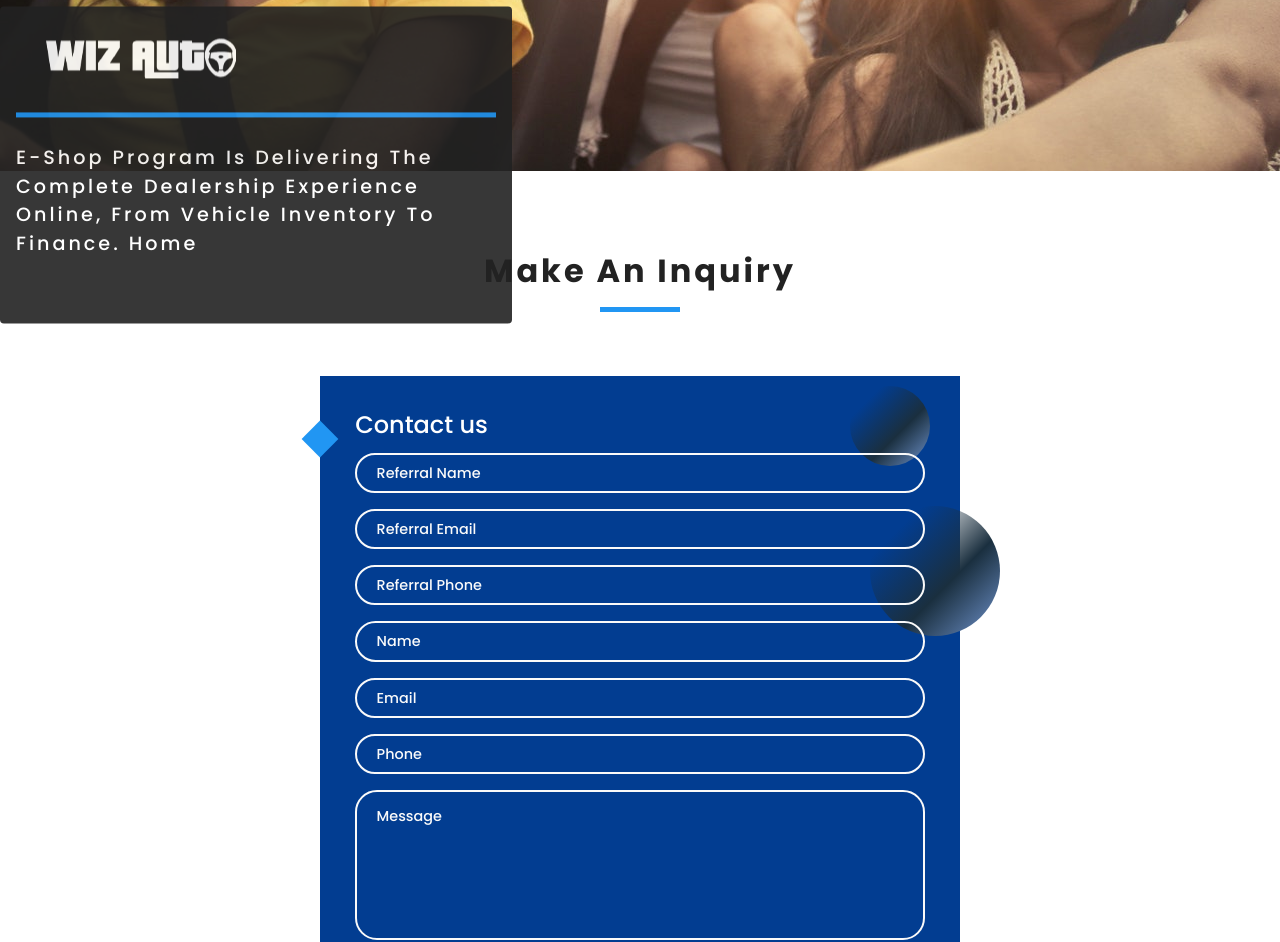
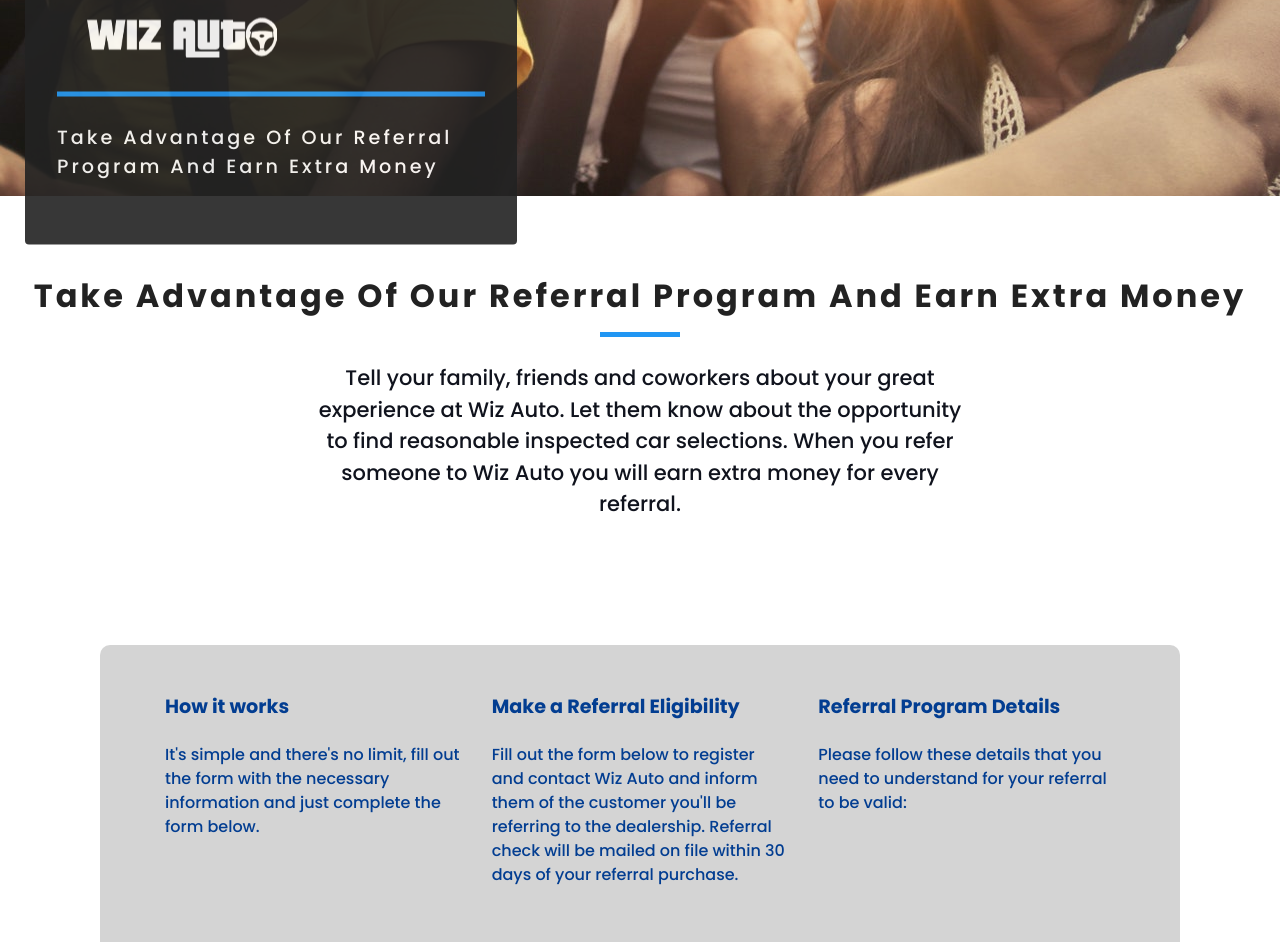
Before and after one commit to conceptdecorators/react-auto-contact-netlify, a React (Create React App) app: page /referral-program in a window 1280 px wide. Shown: the part 1300-2242 px from the top of the page. Built offline with nearby package versions, Linux system fonts and the light colour scheme; no server answers.

Commit message:
resposive footer and updated refferal page

```diff
--- a/src/App.css
+++ b/src/App.css
@@ -336,6 +336,25 @@
   padding: 50px 50px;
   width: 80%;
 }
+.flexcolwrap {
+  display: flex;
+  margin-top: -20px;
+  justify-content: center;
+  flex-wrap: wrap;
+  border-bottom: 0px solid #d4d4d4;
+  background: #d4d4d4;
+  border-radius: 10px;
+  color: #023d91;
+  padding: 50px 50px;
+  position: relative;
+  margin: 100px;
+}
+.flex3col {
+  width: 33.333%;
+  margin-bottom: 15px;
+  padding-right: 15px;
+  padding-left: 15px;
+}
 /* Contact us */
 .container {
   position: relative;
@@ -644,6 +663,10 @@
     padding: 0.5rem 0;
   }
 
+  /* contact width */
+  .width-adjust {
+    width: 70%;
+  }
   .footer_links {
     width: 100%;
     max-width: 1000px;
@@ -749,7 +772,8 @@
   background-position: center;
 }
 .responsive-inner {
-  /* transform: translateX(50%); */
+  transform: translateY(85%);
+  margin: 25px;
 }
 .banner-2 {
   display: inline-block;
@@ -762,15 +786,15 @@
 
   background: var(--mainBlack);
   border-radius: 4px;
-  /* margin-right: 32px;
-  margin-top: 113px; */
+  margin-right: 32px;
+  margin-top: 113px;
   -webkit-justify-content: center;
   justify-content: center;
   /* padding: 24px 56px 40px; */
   width: 40%;
   /* top: 55%;
   right: 5%; */
-  transform: translateY(145%);
+  /* transform: translateY(145%); */
   opacity: 0.9;
 }
 .banner-2 img {
@@ -796,8 +820,10 @@
     font-size: 3rem;
   }
   .banner-2 {
-    transform: translateY(100%);
+    /* transform: translateY(75%); */
+    padding: 2rem 2rem;
     opacity: 0.9;
+    width: 80%;
   }
 }
 @media screen and (min-width: 992px) {
@@ -808,8 +834,10 @@
     font-size: 4rem;
   }
   .banner-2 {
-    transform: translateY(150%);
+    /* transform: translateY(90%); */
     opacity: 0.9;
+    padding: 2rem 2rem;
+    width: 40%;
   }
 }
 /* End of Banner */
@@ -1163,28 +1191,31 @@
   .container .card {
     margin: 40px 20px;
   }
+  .flex3col {
+    width: 100%;
+    margin-bottom: 15px;
+    padding-right: 15px;
+    padding-left: 15px;
+  }
 }
 
 @media (max-width: 420px) {
+  .responsive-inner {
+    transform: translateY(20%);
+    margin: 0px;
+  }
   .banner {
     padding: 2rem 3rem;
     opacity: 0.8;
   }
   .banner-2 {
-    display: inline-block;
-    /* background: rgba(0, 0, 0, 0.5); */
-    color: var(--mainWhite);
-    padding: 2rem 1rem;
-    /* text-align: center; */
-    text-transform: capitalize;
-    letter-spacing: var(--mainSpacing);
-    background: var(--mainBlack);
-    border-radius: 4px;
-    justify-content: center;
-    /* padding: 24px 56px 40px; */
-    width: 90%;
-    transform: translateY(110%);
-    opacity: 0.9;
+    padding: 2rem 2rem;
+    width: 80%;
+    /* transform: translateY(90%); */
+  }
+  .info-paragraph {
+    text-align: center;
+    width: 100%;
   }
   /* testimonal */
   .container .card .content {
@@ -1192,6 +1223,32 @@
   }
   .container .card:hover img {
     height: 300px;
+  }
+  .width-adjust {
+    width: 100%;
+  }
+  .flexcolwrap {
+    display: flex;
+    margin-top: -20px;
+    justify-content: center;
+    flex-wrap: wrap;
+    border-bottom: 0px solid #d4d4d4;
+    background: #d4d4d4;
+    border-radius: 10px;
+    color: #023d91;
+    padding: 50px 50px;
+    position: relative;
+    margin: 20px;
+  }
+}
+@media (max-width: 320px) {
+  .responsive-inner {
+    transform: translateY(0%);
+    margin: 0px;
+  }
+  .banner-2 {
+    padding: 2rem 1rem;
+    width: 100%;
   }
 }
 /* end of rooms fitler*/
--- a/src/components/Footer.js
+++ b/src/components/Footer.js
@@ -47,12 +47,10 @@
             </div> */}
             <div className="footer_link-items">
               <h2 className="footer-heading">Follow Us</h2>
-              <a href="/">Instagram</a>
-              <a href="https://www.youtube.com/user/zilah126/videos">Youtube</a>
-              <a href="https://www.facebook.com/Zilah-Music-Publishing-162465233801098/#">
-                Facebook
-              </a>
-              <a href="https://twitter.com/zilahmusicpub">Twitter</a>
+              <a href="https://www.instagram.com/wizauto_/">Instagram</a>
+              <a href="/">Youtube</a>
+              <a href="/">Facebook</a>
+              <a href="/">Twitter</a>
             </div>
           </div>
         </div>
--- a/src/components/HostForm.js
+++ b/src/components/HostForm.js
@@ -13,7 +13,7 @@
           Send us a quick note using the form below. We will get back to you
           very shortly. Remember, your comments and feedbacks are very important
           to best serve you and we appreciate them.If you would like to contact
-          us by phone, please call us at (631) 676-5005 during our business
+          us by phone, please call us at (267) 676-5005 during our business
           hours.
         </p>
       </div>
@@ -31,7 +31,7 @@
             <div class="info">
               <div class="information">
                 <img src={FaTwitterSquare} class="icon" alt="" />
-                <p>92 Cherry Drive Uniondale, NY 11553</p>
+                <p>92 Cherry Drive Philadelphia, PA 19122</p>
               </div>
               <div class="information">
                 <img src="img/email.png" class="icon" alt="" />
@@ -59,7 +59,7 @@
             </div>
           </div>
 
-          <div class="contact-form">
+          <div class="contact-form" id="program">
             <span class="circle one"></span>
             <span class="circle two"></span>
 
--- a/src/components/mailer.js
+++ b/src/components/mailer.js
@@ -22,7 +22,7 @@
           Send us a quick note using the form below. We will get back to you
           very shortly. Remember, your comments and feedbacks are very important
           to best serve you and we appreciate them.If you would like to contact
-          us by phone, please call us at (631) 676-5005 during our business
+          us by phone, please call us at (267) 676-5005 during our business
           hours.
         </p>
       </div>
@@ -40,7 +40,7 @@
             <div class="info">
               <div class="information">
                 <img src={FaTwitterSquare} class="icon" alt="" />
-                <p>92 Cherry Drive Uniondale, NY 11553</p>
+                <p>92 Cherry Drive Philadelphia, PA 19122</p>
               </div>
               <div class="information">
                 <img src="img/email.png" class="icon" alt="" />
--- a/src/pages/About.js
+++ b/src/pages/About.js
@@ -58,7 +58,7 @@
           <a class="btn-primary info-btn" href="/rooms">
             browse cars
           </a>
-          <a class="btn-primary btn-secondary" href="#program">
+          <a class="btn-primary btn-secondary" href="/contact/#program">
             schedule pickup
           </a>
         </div>
--- a/src/pages/Referral-Program.js
+++ b/src/pages/Referral-Program.js
@@ -30,13 +30,51 @@
               <div />
               <p>
                 {" "}
-                E-Shop Program is delivering the complete dealership experience
-                online, from vehicle inventory to finance. Home{" "}
+                Take Advantage of our referral program and Earn extra money{" "}
               </p>
             </div>
           </div>
         </div>
       </div>
+      <div className="filter-container">
+        <div class="section-title">
+          <h4> Take Advantage of our referral program and Earn extra money</h4>
+          <div></div>
+          <p class="info-paragraph">
+            Tell your family, friends and coworkers about your great experience
+            at Wiz Auto. Let them know about the opportunity to find reasonable
+            inspected car selections. When you refer someone to Wiz Auto you
+            will earn extra money for every referral.
+          </p>
+        </div>
+
+        <div className="flexcolwrap">
+          <div className="flex3col">
+            <h4>How it works</h4>
+            <p class="small-p">
+              It's simple and there's no limit, fill out the form with the
+              necessary information and just complete the form below.
+            </p>
+          </div>
+          <div className="flex3col">
+            <h4>Make a Referral Eligibility</h4>
+            <p class="small-p">
+              Fill out the form below to register and contact Wiz Auto and
+              inform them of the customer you'll be referring to the dealership.
+              Referral check will be mailed on file within 30 days of your
+              referral purchase.
+            </p>
+          </div>
+          <div className="flex3col">
+            <h4>Referral Program Details</h4>
+            <p class="small-p">
+              Please follow these details that you need to understand for your
+              referral to be valid:
+            </p>
+          </div>
+        </div>
+      </div>
+
       {/* form */}
       <div className="filter-container">
         <div class="section-title">
```
